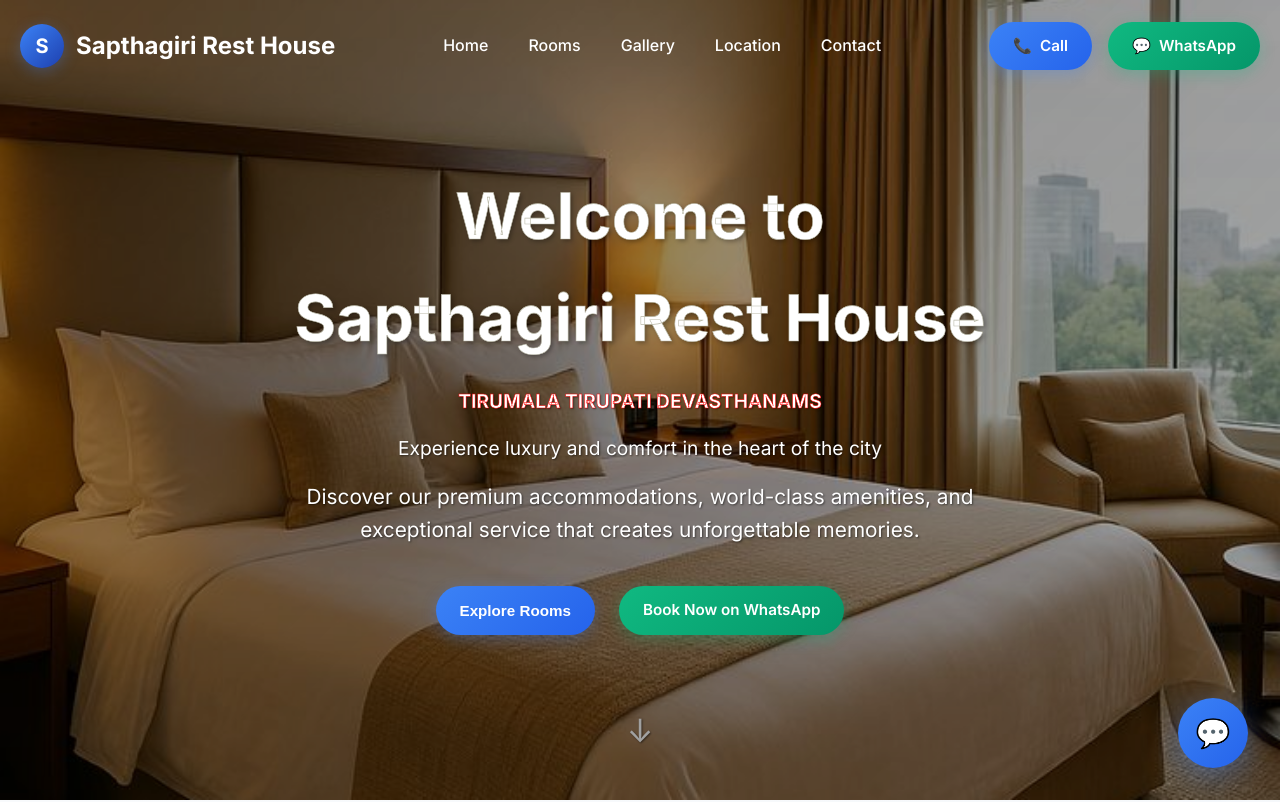
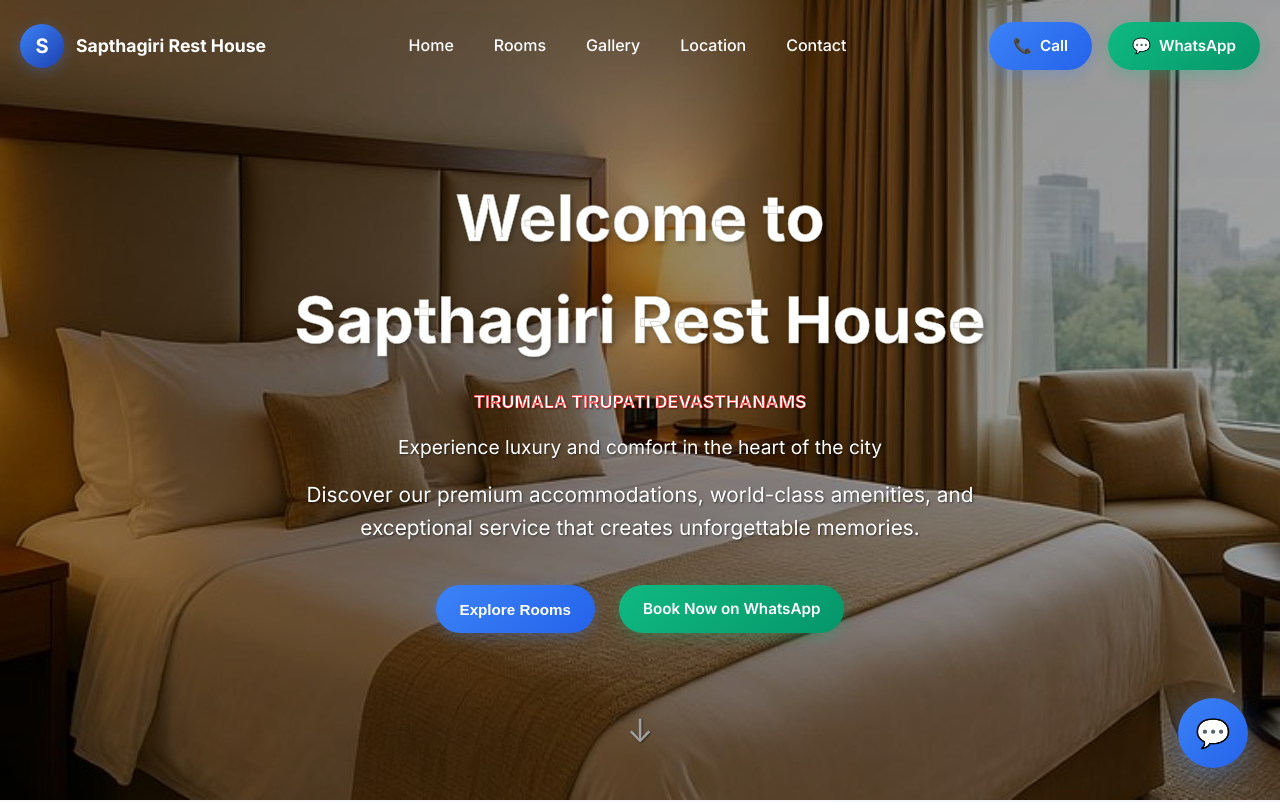
Before and after one commit to Rohitprajapat01/finalhotel, a website built with Vite: page index.html in a window 1280 px wide. Shown: the top 802 px of the page. Built offline with nearby package versions, Linux system fonts and the light colour scheme.

Commit message:
Update styles.css

```diff
--- a/styles.css
+++ b/styles.css
@@ -70,7 +70,7 @@
 }
 
 .logo h1 {
-    font-size: 1.5rem;
+    font-size: 1.1rem;
     font-weight: 700;
     color: white;
     transition: color 0.3s ease;
@@ -317,7 +317,7 @@
 }
 
 .hero-title {
-    font-size: clamp(2.5rem, 5vw, 4.5rem);
+    font-size: clamp(2rem, 5vw, 4rem);
     font-weight: 800;
     margin-bottom: 1rem;
     animation: fadeInUp 1s ease 0.3s both;
@@ -326,7 +326,7 @@
 }
 
 .hero-subtitle {
-    font-size: clamp(1rem, 2vw, 1.2rem);
+    font-size: clamp(.9rem, 2vw, 1.1rem);
     margin-bottom: 1rem;
     animation: fadeInUp 1s ease 0.4s both;
     color: rgb(255, 255, 255);
```
